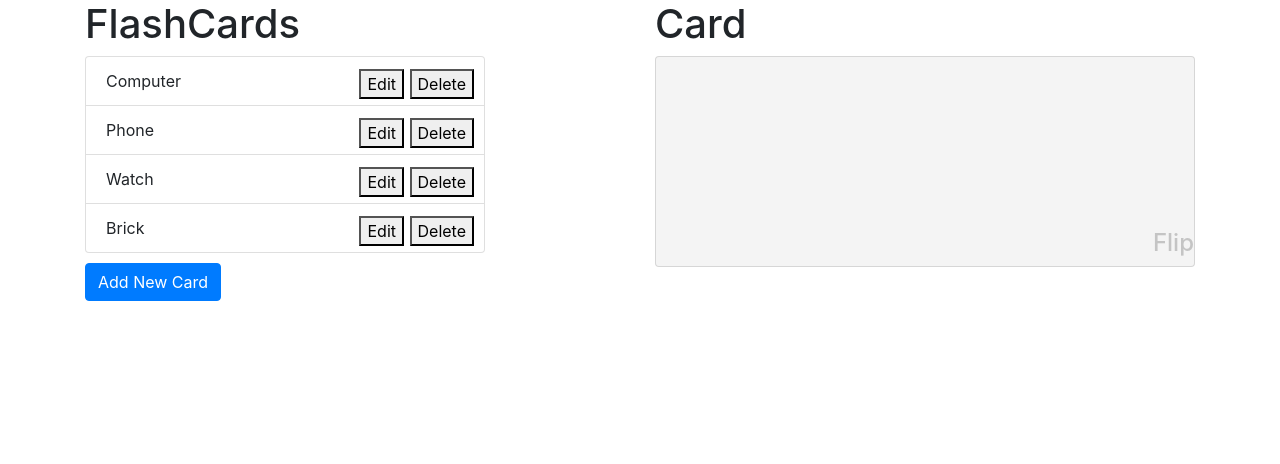
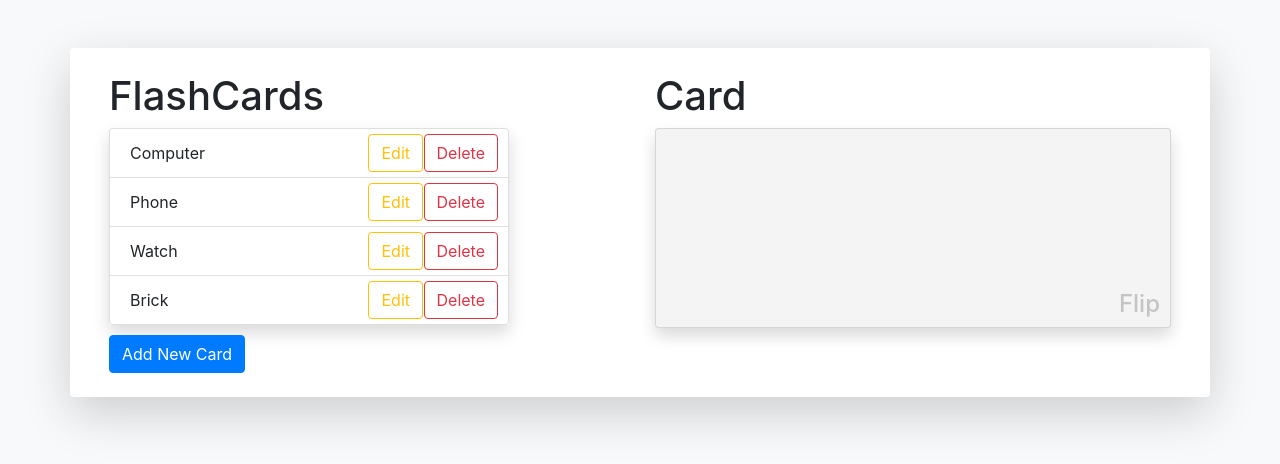
Before and after one commit to jaxonjporter/react-flashcards, a React (Create React App) app: page / in a window 1280 px wide. Shown: the top 464 px of the page. Built offline with nearby package versions, Linux system fonts and the light colour scheme.

Commit message:
added styling

```diff
--- a/public/index.html
+++ b/public/index.html
@@ -28,11 +28,14 @@
       work correctly both with client-side routing and a non-root public URL.
       Learn how to configure a non-root public URL by running `npm run build`.
     -->
-    <title>React App</title>
+    <title>FlashCards</title>
   </head>
-  <body>
+  <body class="bg-light">
+
+  <div class="container bg-white mt-5 p-4 shadow-lg rounded">
     <noscript>You need to enable JavaScript to run this app.</noscript>
     <div id="root"></div>
+  </div>
     <!--
       This HTML file is a template.
       If you open it directly in the browser, you will see an empty page.
--- a/src/Card.js
+++ b/src/Card.js
@@ -1,5 +1,5 @@
 import React, {Component, } from "react";
-import { ListGroup } from "react-bootstrap"
+import { ListGroup, Button, } from "react-bootstrap"
 import "./App.css"
 
 class Card extends Component {
@@ -9,7 +9,7 @@ class Card extends Component {
   render() {
     return (
     <ListGroup.Item className="hover" onClick={() => this.props.displayCard(this.props.id)} >{this.props.front}
-      <button style={{position:"absolute", right:"10px"}} onClick={() => this.props.deleteCard(this.props.id)}>Delete</button><button style={{position:"absolute", right:"80px"}}>Edit</button>
+      <Button variant="outline-danger" style={{position:"absolute", right:"10px", bottom: "5px"}} onClick={() => this.props.deleteCard(this.props.id)}>Delete</Button><Button variant="outline-warning"style={{position:"absolute", right:"85px", bottom: "5px"}}>Edit</Button>
     </ListGroup.Item>
     )
   }
--- a/src/CardContent.js
+++ b/src/CardContent.js
@@ -3,7 +3,7 @@ import CardSides from "./CardSides.js"
 import { Card, } from 'react-bootstrap';
 
 const CardContent = ({ cardInfo, }) => (
-      <Card style={{ minWidth: "40%", minHeight: "70%" , backgroundColor: "#f4f4f4", }}>{
+      <Card className="shadow"style={{ Width: "40%", minHeight: "200px" , backgroundColor: "#f4f4f4", }}>{
         <CardSides key={cardInfo.id} {...cardInfo} />
       }</Card>
 )
--- a/src/CardSides.js
+++ b/src/CardSides.js
@@ -12,7 +12,7 @@ render () {
     <Col>
       <h1>{this.state.side ? this.props.front : this.props.back }</h1>
 
-      <h4 onClick={this.handleClick} style={{position:"absolute", bottom:"0", right:"0", cursor:"pointer", color: "#c4c4c4" }}>Flip</h4>
+      <h4 onClick={this.handleClick} style={{position:"absolute", bottom:"0", right:"10px", cursor:"pointer", color: "#c4c4c4" }}>Flip</h4>
     </Col>
     )
   }
--- a/src/Cards.js
+++ b/src/Cards.js
@@ -5,7 +5,7 @@ import "./App.css"
 
 const Cards = ({ cardList, displayCard, deleteCard, }) => (
 
-  <ListGroup style={{maxWidth: "400px", }}>{
+  <ListGroup style={{maxWidth: "400px", }} className="shadow">{
       cardList.map( card => (<Card key={card.id} {...card} deleteCard={deleteCard} displayCard={displayCard}/>))
       }
   </ListGroup>
```
Also changed, not shown: src/index.css (line endings or trailing spaces).
